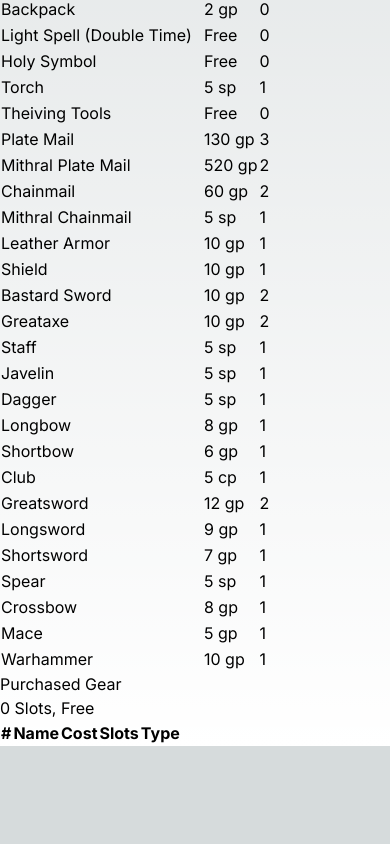
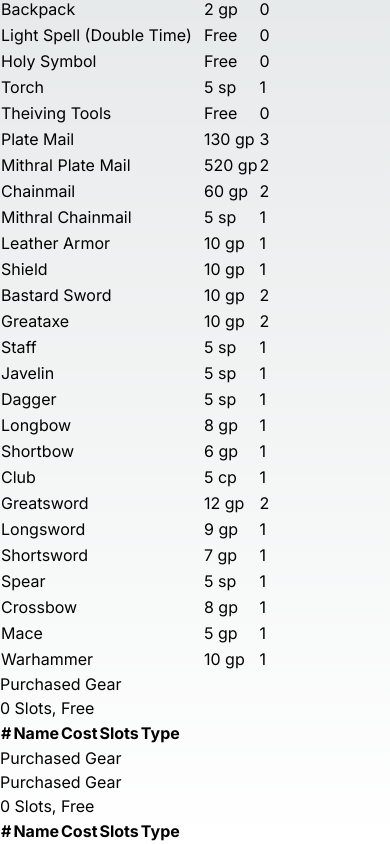
Before and after one commit to lambersond/shadowdark-gear, a Next.js app: page / in a window 390 px wide. Shown: the part 594-1438 px from the top of the page. Before the commit the page ends 1340 px from the top, so only its background shows below. Built offline with nearby package versions, Linux system fonts and the light colour scheme.

Commit message:
feat: add drawer for mobile

```diff
--- a/src/components/cart/cart-container/cart-container.tsx
+++ b/src/components/cart/cart-container/cart-container.tsx
@@ -16,7 +16,7 @@ function CartContainerRaw() {
 
   return (
     <div className='w-full max-w-3xl'>
-      <p className='text-white font-bold text-2xl pb-3'>Purchased Gear</p>
+      <p className='text-white font-bold text-2xl pb-3 hidden md:block'>Purchased Gear</p>
       <p className='text-white text-lg pb-3'>
         {totalSlots} Slots, {getTotalCost(totalCost)}
       </p>
--- a/src/components/cart/cart-table/cart-table.tsx
+++ b/src/components/cart/cart-table/cart-table.tsx
@@ -1,4 +1,4 @@
-import { memo, useCallback } from 'react'
+import { MouseEvent, memo, useCallback } from 'react'
 import { usePurchasesUpdate } from '@/hooks/use-purchases/use-purchases-update'
 import { getTotalCost } from '../helpers'
 import type { PurchasedGear } from '@/types'
@@ -9,7 +9,10 @@ function CartTableRaw({ tData }: Props) {
   const { removePurchasedGear } = usePurchasesUpdate()
 
   const handleRemoveGear = useCallback(
-    (item: PurchasedGear) => () => removePurchasedGear(item),
+    (item: PurchasedGear) => (event: MouseEvent<HTMLDivElement>) => {
+      event.stopPropagation()
+      removePurchasedGear(item)
+    },
     [removePurchasedGear],
   )
 
--- a/src/components/gear/gear-search/gear-search.tsx
+++ b/src/components/gear/gear-search/gear-search.tsx
@@ -12,7 +12,7 @@ function GearSearchRaw() {
     <input
       type='text'
       placeholder='Search...'
-      className='w-full max-w-lg p-1 text-slate-900 rounded shadow-sm focus:border-indigo-300 focus:ring focus:ring-offset-0 focus:ring-indigo-200 focus:ring-opacity-50'
+      className='w-full max-w-3xl p-1 text-slate-900 rounded shadow-sm focus:border-indigo-300 focus:ring focus:ring-offset-0 focus:ring-indigo-200 focus:ring-opacity-50'
       onChange={handleChange}
     />
   )
--- a/src/components/gear/gear-table-container/gear-table-container.tsx
+++ b/src/components/gear/gear-table-container/gear-table-container.tsx
@@ -3,7 +3,7 @@ import { GearTable } from '../gear-table'
 
 export function GearTableContainerRaw() {
   return (
-    <div className='overflow-hidden overflow-y-scroll scroll-smooth overscroll-y-auto w-full max-w-3xl rounded-t-lg max-h-[calc(100vh_-_246px)] md:max-h-[calc(100vh_-_190px)]'>
+    <div className='overflow-hidden scroll-smooth overscroll-y-auto w-full max-w-3xl rounded-t-lg max-h-[calc(100vh_-_226px)] md:max-h-[calc(100vh_-_190px)]'>
       <GearTable />
     </div>
   )
--- a/src/pages/index.tsx
+++ b/src/pages/index.tsx
@@ -1,3 +1,4 @@
+import { useState } from 'react'
 import { Inter } from 'next/font/google'
 import { CartContainer } from '@/components/cart/cart-container'
 import { GearContainer } from '@/components/gear/gear-container'
@@ -5,14 +6,35 @@ import { PurchasesProvider } from '@/hooks/use-purchases/purchases-provider'
 
 const inter = Inter({ subsets: ['latin'] })
 const classNames =
-  'flex min-h-screen flex-col md:flex-row gap-3 py-8 bg-gray-800 px-2 xl:px-24 justify-around'
+  'flex min-h-screen flex-col md:flex-row gap-3 py-8 bg-gray-800 px-2 md:justify-around'
+
+const drawerClassNames =
+  'md:hidden overflow-hidden fixed bottom-0 left-0 right-0 w-full bg-slate-800 cursor-pointer transition-all duration-300 ease-in-out z-50'
 
 export default function Home() {
+  const [isDrawerOpen, setIsDrawerOpen] = useState(false)
   return (
     <main className={`${classNames} ${inter.className}`}>
       <PurchasesProvider>
         <GearContainer />
-        <CartContainer />
+        <div className='hidden md:contents'>
+          <CartContainer />
+        </div>
+        <div
+          onClick={() => setIsDrawerOpen(!isDrawerOpen)}
+          className={`${
+            isDrawerOpen ? 'h-full hover:h-full' : 'h-[69px] hover:h-[74px] rounded-t-lg'
+          } ${drawerClassNames}`}
+        >
+          <div
+            className={`px-4 py-5 border-b bg-slate-950 ${
+              isDrawerOpen ? 'border-slate-700' : 'border-transparent'
+            }`}
+          >
+            <h2 className='font-semibold text-lg'>Purchased Gear</h2>
+          </div>
+          <CartContainer />
+        </div>
       </PurchasesProvider>
     </main>
   )
```
